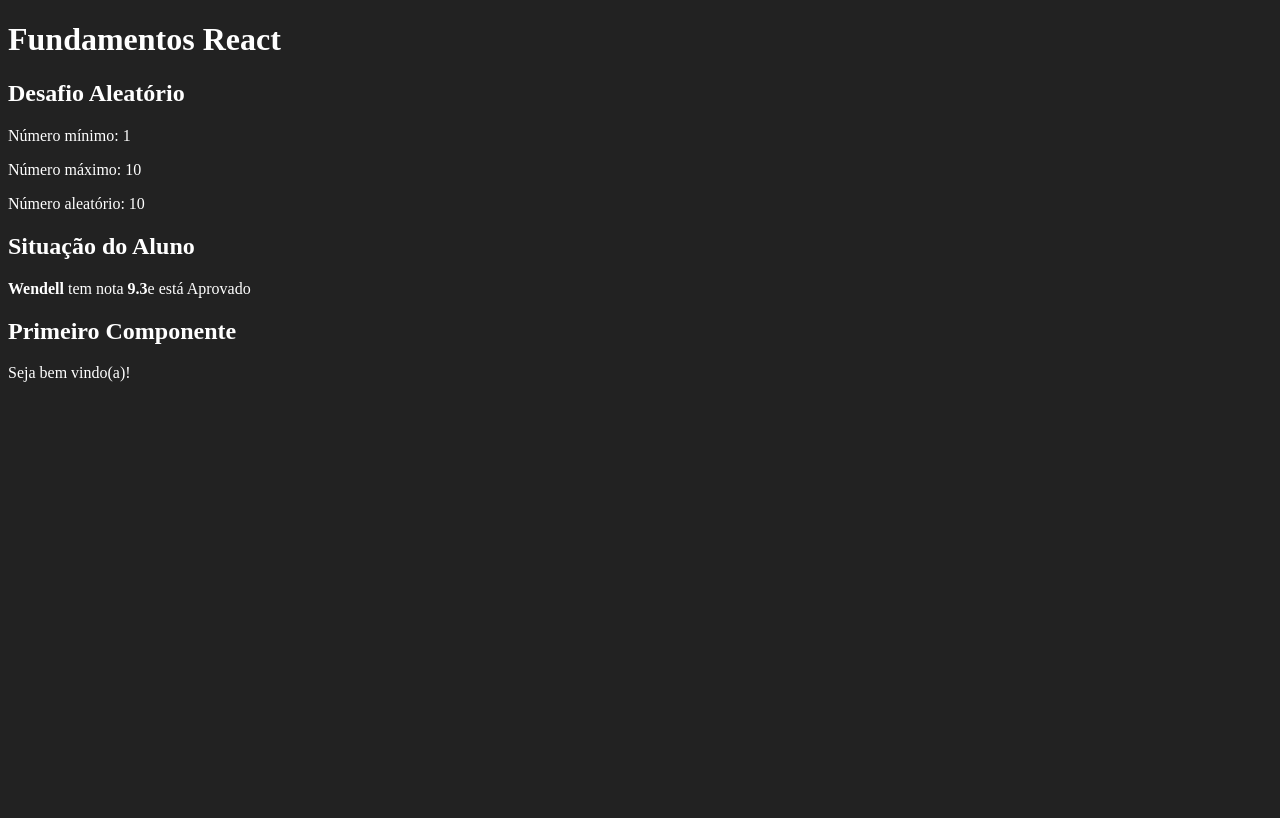
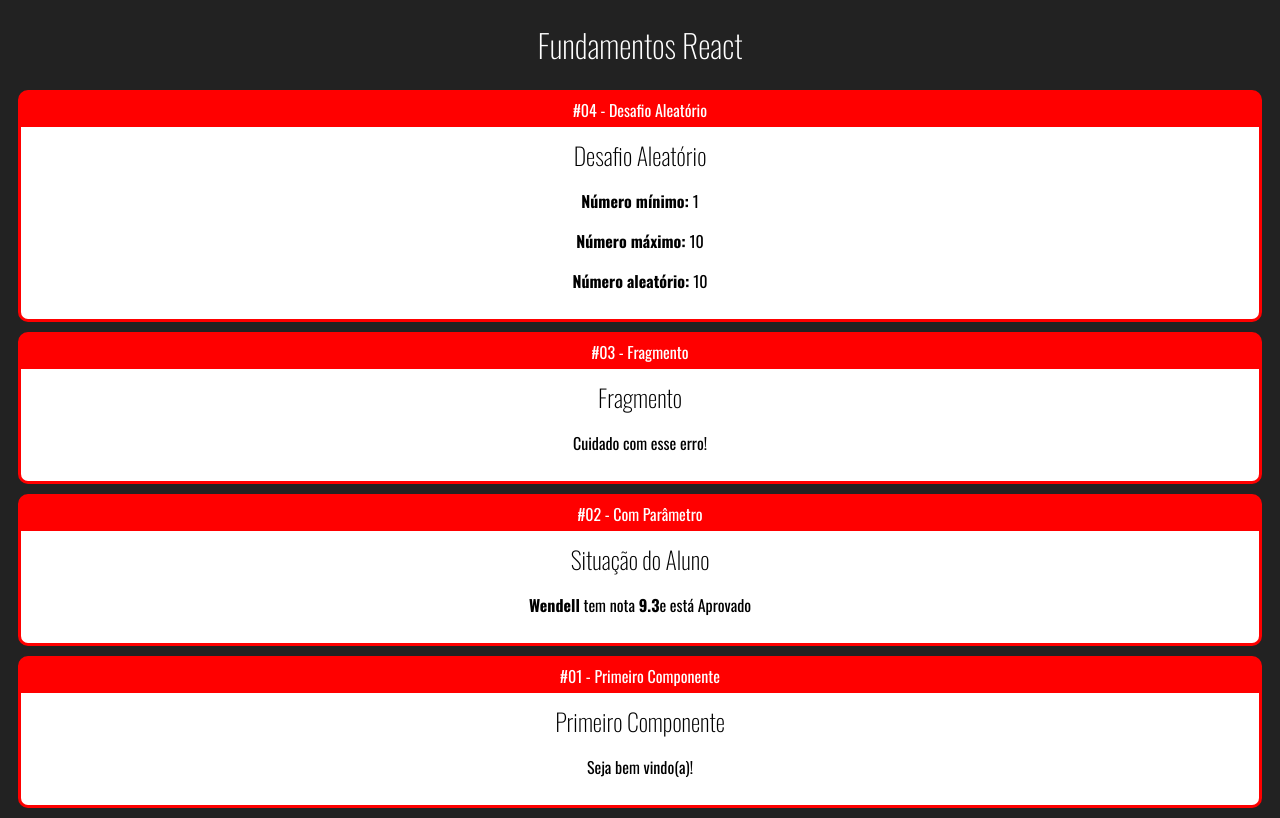
Before and after one commit to wen-dell/fundamentos-react, a React (Create React App) app: page / in a window 1280 px wide. Built offline with nearby package versions, Linux system fonts and the light colour scheme.

Commit message:
Componente Card #01

```diff
--- a/public/index.html
+++ b/public/index.html
@@ -3,6 +3,9 @@
   <head>
     <meta charset="utf-8" />
     <link rel="icon" href="%PUBLIC_URL%/favicon.ico" />
+    <link rel="preconnect" href="https://fonts.googleapis.com">
+    <link rel="preconnect" href="https://fonts.gstatic.com" crossorigin>
+    <link href="https://fonts.googleapis.com/css2?family=Oswald:wght@200;300;400;500;600;700&display=swap" rel="stylesheet">
     <meta name="viewport" content="width=device-width, initial-scale=1" />
     <meta name="theme-color" content="#000000" />
     <meta
--- a/src/App.jsx
+++ b/src/App.jsx
@@ -1,3 +1,4 @@
+import Card from "./components/layout/Card";
 import Aleatorio from "./components/basicos/Aleatorio";
 import Fragmento from "./components/basicos/Fragmento";
 import ComParametro from "./components/basicos/ComParametro";
@@ -6,10 +7,22 @@
 const App = (props) => (
   <div>
     <h1>Fundamentos React</h1>
-    <Aleatorio min={1} max={10}/>
-    <Fragmento />
-    <ComParametro titulo="Situação do Aluno" aluno="Wendell" nota={9.3} />
-    <Primeiro />
+
+    <Card titulo="#04 - Desafio Aleatório">
+      <Aleatorio min={1} max={10}/>
+    </Card>
+
+    <Card titulo="#03 - Fragmento">
+      <Fragmento />
+    </Card>
+
+    <Card titulo="#02 - Com Parâmetro">
+      <ComParametro titulo="Situação do Aluno" aluno="Wendell" nota={9.3} />
+    </Card>
+
+    <Card titulo="#01 - Primeiro Componente">
+      <Primeiro />
+    </Card>
   </div>
 );
 
--- a/src/components/basicos/Aleatorio.jsx
+++ b/src/components/basicos/Aleatorio.jsx
@@ -4,9 +4,9 @@
     return (
         <div>
             <h2>Desafio Aleatório</h2>
-            <p>Número mínimo: { min }</p>
-            <p>Número máximo: { max }</p>
-            <p>Número aleatório: { random }</p>
+            <p><strong>Número mínimo:</strong> { min }</p>
+            <p><strong>Número máximo:</strong> { max }</p>
+            <p><strong>Número aleatório:</strong> { random }</p>
         </div>
     );
 };
--- a/src/components/basicos/Fragmento.jsx
+++ b/src/components/basicos/Fragmento.jsx
@@ -1,10 +1,12 @@
 import React from "react";
 
 const Fragmento = (props) => {
-  <React.Fragment>
-    <h2>Fragmento</h2>
-    <p>Cuidado com esse erro!</p>
-  </React.Fragment>;
+  return (
+    <React.Fragment>
+      <h2>Fragmento</h2>
+      <p>Cuidado com esse erro!</p>
+    </React.Fragment>
+  );
 };
 
 export default Fragmento;
--- /dev/null
+++ b/src/components/layout/Card.css
@@ -0,0 +1,19 @@
+.Card {
+    background-color: red;
+    border-radius: 10px;
+    border: 3px solid red;
+    overflow: hidden;
+    margin: 10px;
+}
+
+.Card .Title {
+    padding: 5px 0px;
+    display: flex;
+    justify-content: center;
+}
+
+.Card .Content {
+    background-color: #fff;
+    color: #000;
+    padding: 10px;
+}
--- /dev/null
+++ b/src/components/layout/Card.jsx
@@ -0,0 +1,14 @@
+import "./Card.css";
+
+const Card = (props) => {
+  return (
+    <div className="Card">
+      <div className="Title">{props.titulo}</div>
+      <div className="Content">
+        { props.children }
+      </div>
+    </div>
+  );
+};
+
+export default Card;
--- a/src/index.css
+++ b/src/index.css
@@ -1,4 +1,14 @@
 body {
+    font-family: Oswald;
     background-color: #222;
     color: #fff;
+    text-align: center;
 }
+
+h1, h2, h3 {
+    font-weight: 200;
+}
+
+h2, h3 {
+    margin: 0;
+}
```
